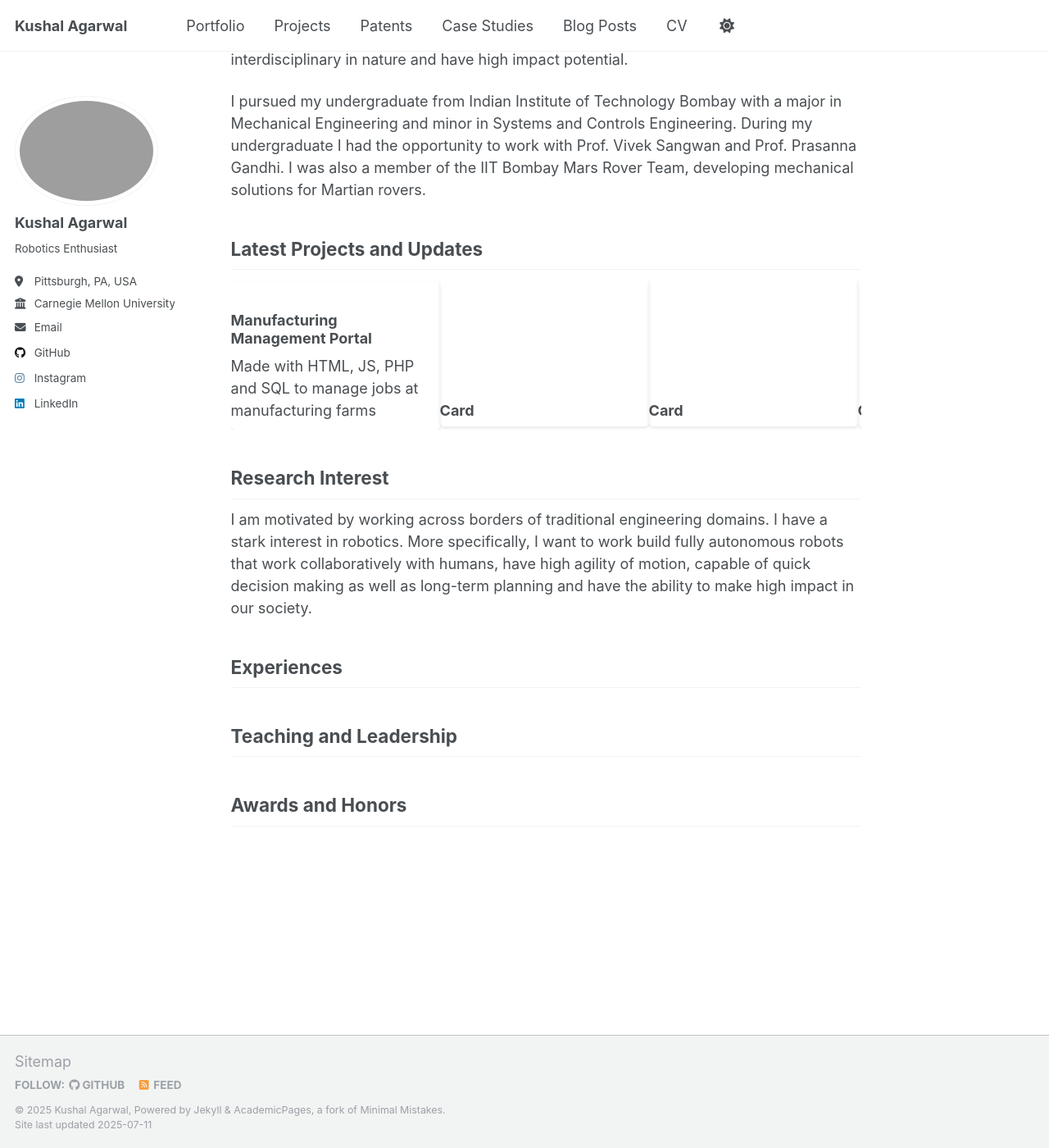
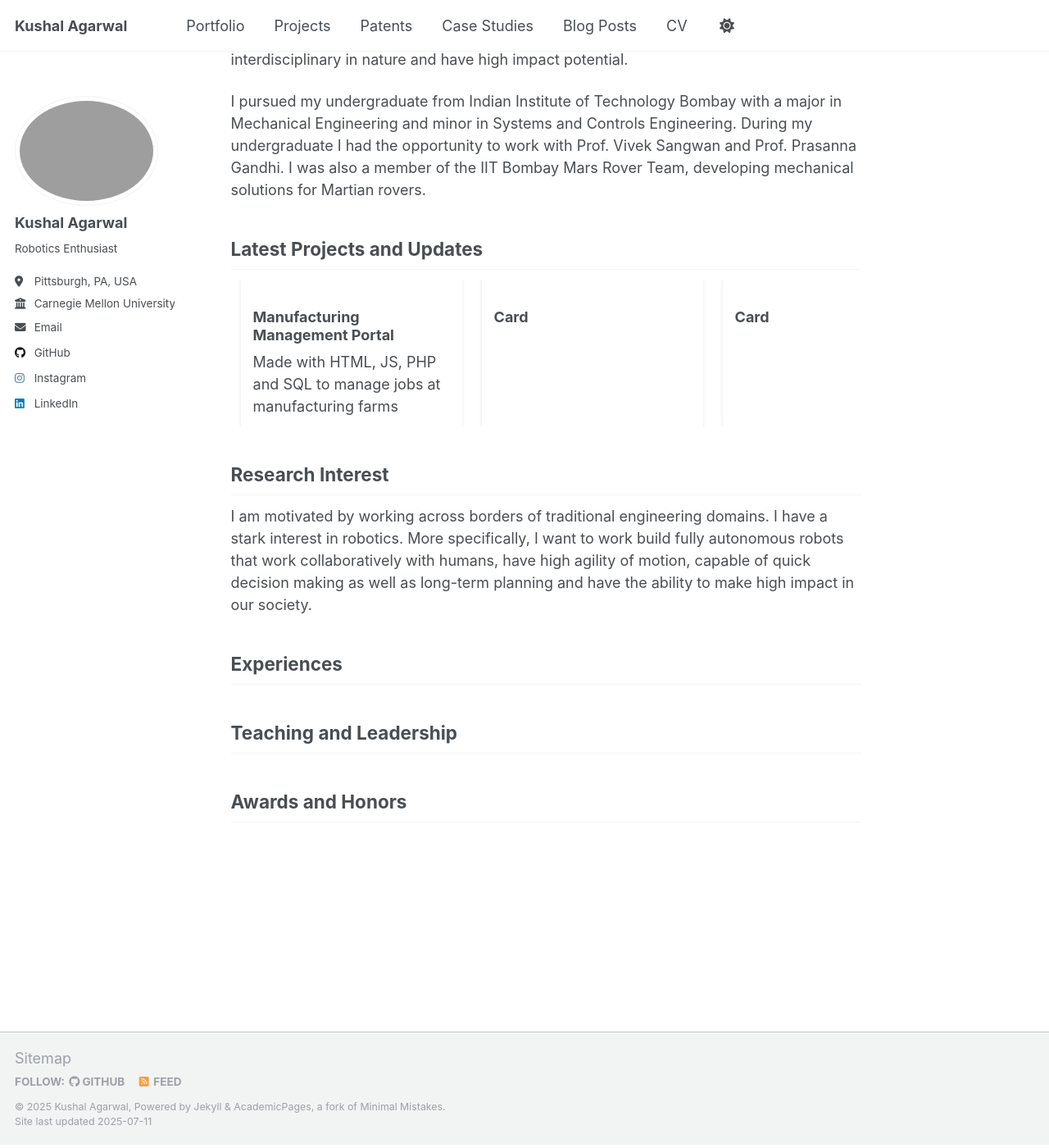
Before and after one commit to kushal-a/kushal-a.github.io, a Jekyll site: the page built from _pages/about.md, in a window 1280 px wide and 1400 px high, scrolled down 136 px. Shown: the whole window at 82% size. Built offline with Jekyll 4.4.1, drawn with Linux system fonts in a browser that asks for light colours; a script that is not in the unit is left out.

Commit message:
Update custom.css

```diff
--- a/assets/css/custom.css
+++ b/assets/css/custom.css
@@ -11,12 +11,19 @@
     display: inline-block;
     width: 240px;
     height: 180px;
-    padding: 0px 15px 0px 0px;
+    padding: 0px 15px;
     box-sizing: content-box;
     text-wrap: auto;
     align-content: flex-end;
-    border-radius: 5px;
-    box-shadow: 0 2px 4px rgba(0, 0, 0, 0.1);
+    box-shadow: 0px 0px 4px rgba(0, 0, 0, 0.1);
+    margin-inline: 12px;
+    vertical-align: top;
+    align-content: start;
+
+
+    .h3 {
+        margin: 1em 0em 0.5em;
+    }
   }
 
 
```
